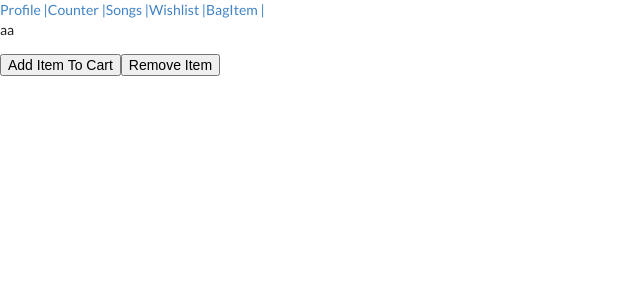
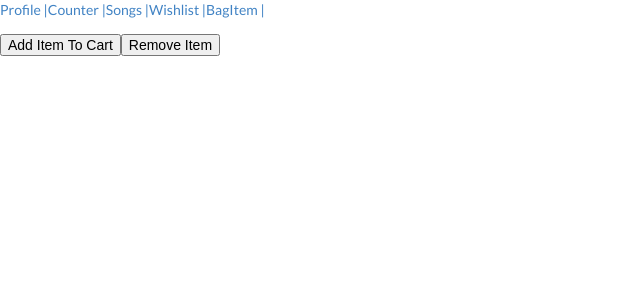
Before and after one commit to rochakravi/samridhi, a React (Create React App) app: page /bagitem in a window 1280 px wide. Shown: the top 300 px of the page, without its empty margins (0-640 px from the left). Built offline with nearby package versions, Linux system fonts and the light colour scheme.

Commit message:
removing useless tags

```diff
--- a/src/components/BagItem.js
+++ b/src/components/BagItem.js
@@ -9,7 +9,6 @@ class BagItem extends Component {
   render() {
     return (
       <div>
-        <p>aa</p>
         <p>{this.props.cartItemsCount}</p>
         <button onClick={this.props.addItem}>Add Item To Cart</button>
         <button onClick={this.props.removeItem}>Remove Item</button>
```
